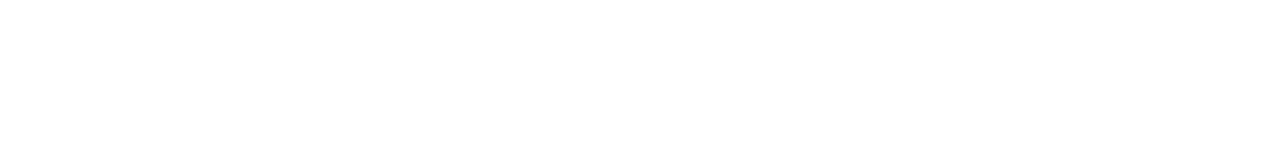
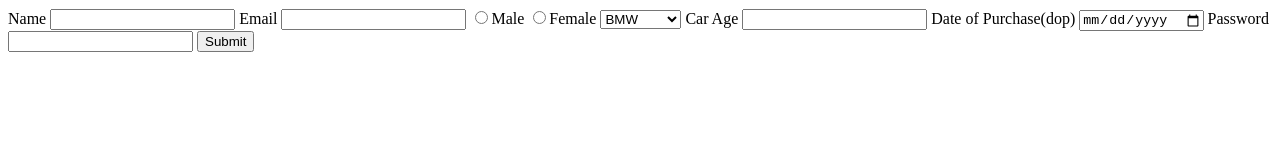
Before and after one commit to acciojob/car-insurance-form-ANSHIKA-VERMA09, a website: page main.html in a window 1280 px wide. Drawn offline with Linux system fonts and the light colour scheme.

Commit message:
created a submission

```diff
--- a/main.html
+++ b/main.html
@@ -7,7 +7,27 @@
 </head>
 
 <body>
-	<!-- the entire body must be written by student -->
+	<form method="post">
+		<label for="name">Name</label>
+		<input type="text" id="name" required/>
+		<label for="email">Email</label>
+		<input type="email" id="email" required/>
+		<input type="radio" id="gender" required/>Male
+		<input type="radio" id="gender" required/>Female
+		<select placeholder="Car Brands" id="cars">
+			<option>BMW</option>
+			<option>AUDI</option>
+			<option>Mercedez</option>
+		</select>
+		<label for="age">Car Age</label>
+		<input type="number" id="age" required/>
+		<label for="dop">Date of Purchase(dop)</label>
+		<input type="date" id="dop" required/>
+		<label for="password">Password</label>
+		<input type="Password" id="password" required/>
+		<button type="submit">Submit</button>
+	</form>
+
     <script type="text/javascript" src="./script.js">
 </script>
 
```
